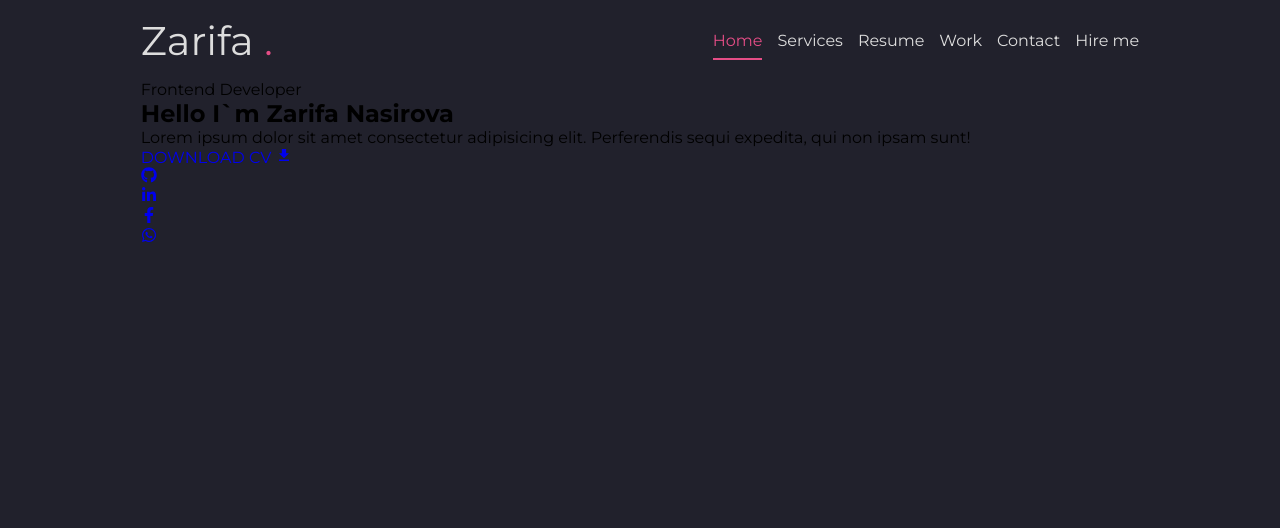
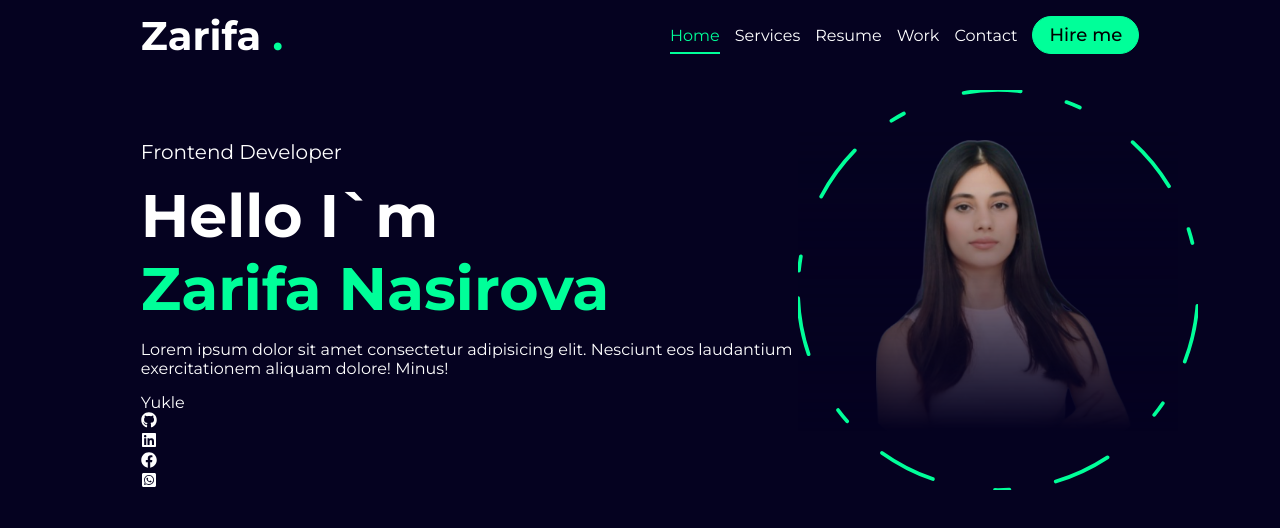
Before and after one commit to Zaranasirova/Portfolio-website, a React (Create React App) app: page / in a window 1280 px wide. Shown: the top 528 px of the page. Built offline with nearby package versions, Linux system fonts and the light colour scheme.

Commit message:
motion design

```diff
--- a/package.json
+++ b/package.json
@@ -13,6 +13,7 @@
     "@types/react": "^18.3.12",
     "@types/react-dom": "^18.3.1",
     "axios": "^1.7.7",
+    "framer-motion": "^11.11.17",
     "react": "^18.3.1",
     "react-dom": "^18.3.1",
     "react-icons": "^5.3.0",
--- a/src/assets/scss/_base.scss
+++ b/src/assets/scss/_base.scss
@@ -1,16 +1,42 @@
-@import url('https://fonts.googleapis.com/css2?family=Inter:ital,opsz,wght@0,14..32,100..900;1,14..32,100..900&family=Montserrat:ital,wght@0,100..900;1,100..900&family=Open+Sans:ital,wght@0,300..800;1,300..800&family=Outfit:wght@100..900&family=Poppins:ital,wght@0,100;0,200;0,300;0,400;0,500;0,600;0,700;0,800;0,900;1,100;1,200;1,300;1,400;1,500;1,600;1,700;1,800;1,900&display=swap');
+@import url("https://fonts.googleapis.com/css2?family=Inter:ital,opsz,wght@0,14..32,100..900;1,14..32,100..900&family=Montserrat:ital,wght@0,100..900;1,100..900&family=Open+Sans:ital,wght@0,300..800;1,300..800&family=Outfit:wght@100..900&family=Poppins:ital,wght@0,100;0,200;0,300;0,400;0,500;0,600;0,700;0,800;0,900;1,100;1,200;1,300;1,400;1,500;1,600;1,700;1,800;1,900&display=swap");
 
-*{
+* {
   padding: 0;
   margin: 0;
   list-style-type: none;
   text-decoration: none;
   box-sizing: border-box;
-    background-color: #21212c;
+  background-color: #050220;
+  color: #fff;
   font-family: "Montserrat", sans-serif;
 }
 
-.container{
+.container {
   width: 78%;
+  height: 100%;
   margin: 0 auto;
 }
+.hidden {
+  display: none;
+  @media (max-width: 500px) {
+    display: block;
+  }
+}
+
+.active {
+  color: var(--color);
+  position: relative;
+  &::before {
+    content: "";
+    position: absolute;
+    right: 0;
+    left: 0;
+    height: 2px;
+    top: 26px;
+    background-color: var(--color);
+  }
+}
+
+:root {
+  --color: #00ff99;
+}
--- a/src/assets/scss/components/_header.scss
+++ b/src/assets/scss/components/_header.scss
@@ -1,88 +1,18 @@
-.header {
-  .container {
-    .header-wrapper {
-      width: 100%;
-      height: 80px;
+.header{
+  height: 70px;
+  .container{
+    .header-wrapper{
       display: flex;
       justify-content: space-between;
       align-items: center;
-      color: #ddd;
-      .logo-name {
-        p {
-          font-size: 40px;
-          span {
-            font-size: 40px;
-            color: #e44d86;
-          }
-        }
-      }
-      .navBar {
-        .nav-list {
-          display: flex;
-          gap: 15px;
-          .list-item {
-            position: relative;
-            a {
-              color: #ddd;
-            }
-            &:hover {
-              a {
-                color: #e44d86;
-              }
-              &:before {
-                position: absolute;
-                content: "";
-                height: 2px;
-                bottom: -10px;
-                left: 0;
-                right: 0;
-                background-color: #e44d86;
-                animation-name: example;
-                animation-duration: 0.1s;
-              }
-            }
-          }
-          .active {
-            position: relative;
-            a {
-              color: #e44d86;
-            }
-            &:before {
-              position: absolute;
-              content: "";
-              height: 2px;
-              bottom: -10px;
-              left: 0;
-              right: 0;
-              background-color: #e44d86;
-
-            }
-          }
-          .hire-me{
-           a{
-            color: #ddd;
-           }
-        }
+      width: 100%;
+      height: 100%;
+      h1{
+        font-size: 40px;
+        span{
+          color: var(--color);
         }
       }
     }
   }
 }
-
-@keyframes example {
-  0% {
-    width: 10px;
-  }
-  25% {
-    width: 20px;
-  }
-  50% {
-    width: 30px;
-  }
-  75% {
-    width: 40px;
-  }
-  100% {
-    width: 50px;
-  }
-}
--- /dev/null
+++ b/src/assets/scss/components/_nav.scss
@@ -0,0 +1,31 @@
+.nav {
+  display: flex;
+  gap: 15px;
+  align-items: center;
+  @media (max-width: 500px) {
+    display: none;
+  }
+  .nav-list {
+    display: flex;
+    gap: 15px;
+    align-items: center;
+    height: 100%;
+    a {
+      &:hover {
+        color: var(--color);
+      }
+    }
+  }
+  .hire-me {
+    border: none;
+    outline: none;
+    background: var(--color);
+    border: 1px solid var(--color);
+    border-radius: 40px;
+    padding: 7px 16px;
+    font-size: 18px;
+    position: relative;
+    color: black;
+    font-weight: 500;
+  }
+}
--- /dev/null
+++ b/src/assets/scss/pages/_home.scss
@@ -0,0 +1,56 @@
+.home-section {
+  margin-top: 20px;
+  .container {
+    .main-content {
+      display: flex;
+      justify-content: space-between;
+      .photo {
+        position: relative;
+        width: 50%;
+        .image-container {
+          width: 380px;
+          height: 380px;
+          position: absolute;
+          top: 0;
+          left: 0;
+          display: flex;
+          justify-content: center;
+          align-items: center;
+          img {
+            width: 100%;
+            height: 100%;
+            padding-top: 50px;
+            padding-left: 30px;
+            object-fit: contain;
+            mask-image: linear-gradient(to bottom, rgba(0, 0, 0, 1) 10%, rgba(0, 0, 0, 0) 90%);
+            -webkit-mask-image: linear-gradient(to bottom, rgba(0, 0, 0, 1) 10%, rgba(0, 0, 0, 0) 90%);
+          }
+        }
+        .circle-box {
+          width: 400px;
+          height: 400px;
+          position: absolute;
+          top: 0;
+          left: 0;
+          background-color: transparent;
+
+        }
+      }
+      .info{
+        padding-top: 50px;
+        display: flex;
+        flex-direction: column;
+        gap: 15px;
+        .profession-title{
+            font-size: 20px;
+        }
+        .introduction{
+            font-size: 60px;
+            span{
+                color: var(--color);
+            }
+        }
+      }
+    }
+  }
+}
--- /dev/null
+++ b/src/components/Nav.tsx
@@ -0,0 +1,22 @@
+import path from 'path'
+import React from 'react'
+import { Link } from 'react-router-dom'
+
+
+const Nav = () => {
+
+  return (
+    <nav className='nav'>
+        <ul className='nav-list'>
+            <li><Link to={"/"} className='active'>Home</Link></li>
+            <li><Link to={"/"}>Services</Link></li>
+            <li><Link to={"/"}>Resume</Link></li>
+            <li><Link to={"/"}>Work</Link></li>
+            <li><Link to={"/"}>Contact</Link></li>
+        </ul>
+        <button className='hire-me'>Hire me</button>
+    </nav>
+  )
+}
+
+export default Nav
--- /dev/null
+++ b/src/components/Social.tsx
@@ -0,0 +1,44 @@
+import React from "react";
+import { Link } from "react-router-dom";
+import { FaGithub } from "react-icons/fa";
+import { FaLinkedin } from "react-icons/fa";
+import { FaFacebook } from "react-icons/fa";
+import { FaWhatsappSquare } from "react-icons/fa";
+import path from "path";
+
+const Social = () => {
+  interface SocialItem {
+    icon: JSX.Element;
+    path: string;
+  }
+
+  const socials: SocialItem[] = [
+    {
+      icon: <FaGithub />,
+      path: "https://github.com/",
+    },
+    {
+      icon: <FaLinkedin />,
+      path: "https://www.linkedin.com/in/z%C9%99rif%C9%99-n%C9%99sirova-34a551309/",
+    },
+    {
+      icon: <FaFacebook />,
+      path: "https://www.facebook.com/profile.php?id=61564042628039",
+    },
+    {
+      icon: <FaWhatsappSquare />,
+      path: "https://github.com/",
+    },
+  ];
+  return (
+    <ul className="social-links">
+      {socials.map((item) => (
+        <li>
+          <Link to={item.path} target="_blank">{item.icon}</Link>
+        </li>
+      ))}
+    </ul>
+  );
+};
+
+export default Social;
--- a/src/components/TopHeader.tsx
+++ b/src/components/TopHeader.tsx
@@ -1,39 +1,17 @@
 import React from "react";
-import { Link } from "react-router-dom";
+import Nav from "./Nav";
 
 const TopHeader = () => {
   return (
     <header className="header">
       <div className="container">
-        <div className="header-wrapper">
-          <div className="logo-name">
-            <p>
-              Zarifa <span>.</span>
-            </p>
-          </div>
-          <nav className="navBar">
-            <ul className="nav-list">
-              <li className="list-item active">
-                <Link to={"/"}>Home</Link>
-              </li>
-              <li className="list-item">
-                <Link to={"/"}>Services</Link>
-              </li>
-              <li className="list-item">
-                <Link to={"/"}>Resume</Link>
-              </li>
-              <li className="list-item">
-                <Link to={"/"}>Work</Link>
-              </li>
-              <li className="list-item">
-                <Link to={"/"}>Contact</Link>
-              </li>
-              <li className="hire-me ">
-                <Link to={"/"}>Hire me</Link>
-              </li>
-            </ul>
-          </nav>
+      <div className="header-wrapper">
+      <h1>Zarifa <span>.</span></h1>
+        <Nav/>
+        <div className="hidden">
+          salam
         </div>
+      </div>
       </div>
     </header>
   );
--- a/src/pages/HomePage.tsx
+++ b/src/pages/HomePage.tsx
@@ -1,64 +1,72 @@
 import React from "react";
-import { Link } from "react-router-dom";
-import { IoMdDownload } from "react-icons/io";
 import resume from "../assets/image/cv.pdf/Zərifə.pdf";
-import { FaGithub } from "react-icons/fa";
-import { FaLinkedinIn } from "react-icons/fa";
-import { FaFacebookF } from "react-icons/fa";
-import { FaWhatsapp } from "react-icons/fa";
+import cv_image from "../assets/image/cv.pdf/New Project.png";
+import Social from "../components/Social";
+import { motion } from "framer-motion";
 
 const HomePage = () => {
   return (
-    <section className="home">
+    <section className="home-section">
       <div className="container">
-        <div className="main-section-container">
-          <div className="profile-intro">
-            <p>Frontend Developer</p>
-            <h1>
-              Hello I`m <span>Zarifa Nasirova</span>
-            </h1>
+        <div className="main-content">
+          <div className="info">
+            <span className="profession-title">Frontend Developer</span>
+            <h2 className="introduction">
+              Hello I`m <br></br><span>Zarifa Nasirova</span>
+            </h2>
             <p>
-              Lorem ipsum dolor sit amet consectetur adipisicing elit.
-              Perferendis sequi expedita, qui non ipsam sunt!
+              Lorem ipsum dolor sit amet consectetur adipisicing elit. Nesciunt
+              eos laudantium exercitationem aliquam dolore! Minus!
             </p>
+            <div className="social-info">
+              <div className="download">
+                <a href={resume} download="Zarife.pdf">
+                  Yukle
+                </a>
+              </div>
+              <Social />
+            </div>
           </div>
-          <div className="profile-actions">
-            <Link
-              to={resume}
-              download="Zərifə_resume.pdf"
-              target="_blank"
-              rel="noopener noreferrer"
+          <div className="photo">
+            <motion.div
+              initial={{ opacity: 0 }}
+              animate={{ opacity: 1 }}
+              transition={{ duration: 5, delay: 0.8 }}
+              className="image-container"
             >
-              DOWNLOAD CV <IoMdDownload />
-            </Link>
-            <ul>
-              <li>
-                <Link to={"https://github.com/Zaranasirova"}>
-                  <FaGithub />
-                </Link>
-              </li>
-              <li>
-                <Link
-                  to={
-                    "https://www.linkedin.com/in/z%C9%99rif%C9%99-n%C9%99sirova-34a551309/"
-                  }
-                >
-                  <FaLinkedinIn />
-                </Link>
-              </li>
-              <li>
-                <Link
-                  to={"https://www.facebook.com/profile.php?id=61564042628039"}
-                >
-                  <FaFacebookF />
-                </Link>
-              </li>
-              <li>
-                <Link to={"https://wa.me/994517375883"}>
-                  <FaWhatsapp />
-                </Link>
-              </li>
-            </ul>
+              <img src={cv_image} alt="" />
+            </motion.div>
+            <motion.svg
+              fill="transparent"
+              viewBox="0 0 430 430"
+              xmlns="http://www.w3.org/2000/svg"
+              className="circle-box"
+            >
+              <motion.circle
+                cx="215"
+                cy="215"
+                r="215"
+                stroke="#00ff99"
+                strokeWidth="4"
+                strokeLinecap="round"
+                strokeLinejoin="round"
+                initial={{ strokeDasharray: "24 10 0 0" }}
+                animate={{
+                  strokeDasharray: [
+                    "15 120 25 25",
+                    "16 25 92 72",
+                    "4 250 22 22",
+                  ],
+                  rotate: [120, 360],
+                }}
+                transition={{
+                  duration: 20,
+                  repeat: Infinity,
+                  ease: "linear",
+                  repeatType: "reverse",
+                }}
+              />
+            </motion.svg>
           </div>
         </div>
       </div>
```
Also changed, not shown: src/assets/scss/index.scss (+7 -0 lines), src/assets/image/cv.pdf/New Project.png (added), 1 other file (tests, documents, lock files or other folders). Lines whose indentation alone changed are shown as unchanged.
